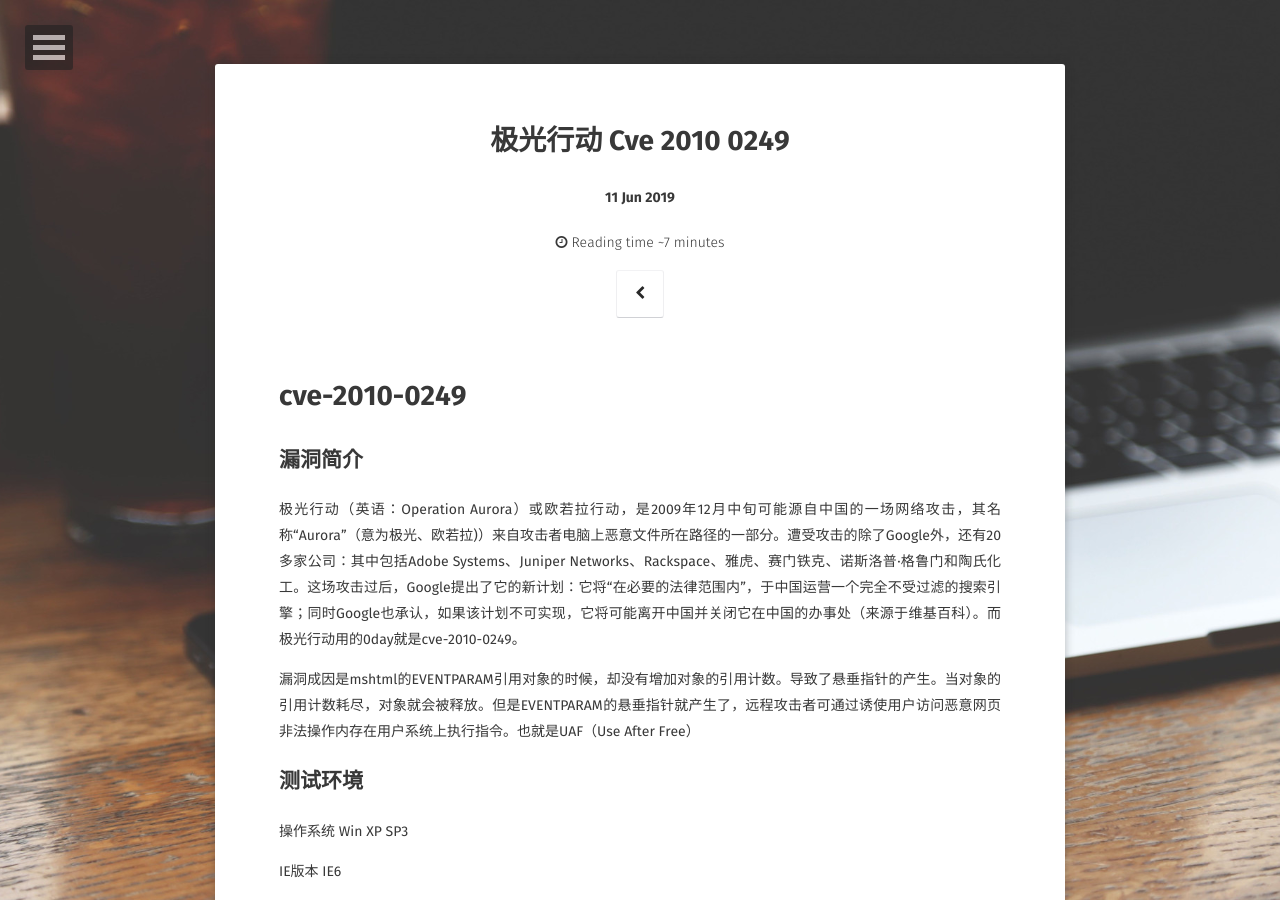
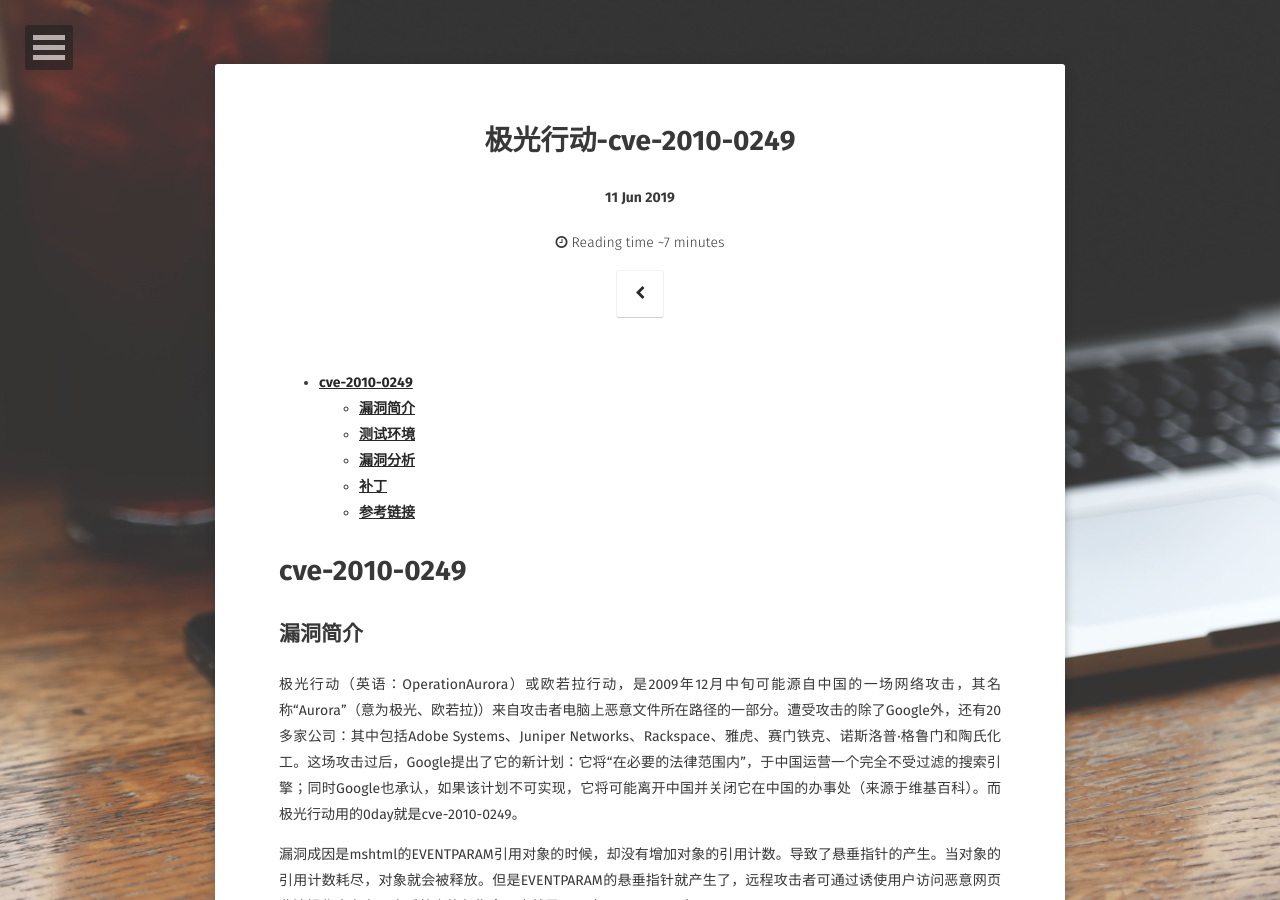
Before and after one commit to tearorca/tearorca.github.io, a Jekyll site: the page built from _posts/2019-6-11-极光行动-cve-2010-0249.md, in a window 1280 px wide and 900 px high. Built offline with Jekyll 4.4.1, drawn with Linux system fonts in a browser that asks for light colours; some web fonts are replaced; our own code applies the rules of GitHub Pages for plain Markdown files; comment, search, counter and statistics services are not loaded.

Commit message:
Update 2019-6-11-极光行动-cve-2010-0249.md

```diff
--- a/_posts/2019-6-11-极光行动-cve-2010-0249.md
+++ b/_posts/2019-6-11-极光行动-cve-2010-0249.md
@@ -1,11 +1,21 @@
+---
+layout: post
+title:  "极光行动-cve-2010-0249"
+date:   2019-6-11
+categories:
+excerpt: 极光行动-cve-2010-0249
+---
+
+* content
+{:toc}
+
+
 # **cve-2010-0249**
 
 ## **漏洞简介**
 
-极光行动（英语：Operation
-Aurora）或欧若拉行动，是2009年12月中旬可能源自中国的一场网络攻击，其名称“Aurora”（意为极光、欧若拉)）来自攻击者电脑上恶意文件所在路径的一部分。遭受攻击的除了Google外，还有20多家公司：其中包括Adobe
-Systems、Juniper
-Networks、Rackspace、雅虎、赛门铁克、诺斯洛普·格鲁门和陶氏化工。这场攻击过后，Google提出了它的新计划：它将“在必要的法律范围内”，于中国运营一个完全不受过滤的搜索引擎；同时Google也承认，如果该计划不可实现，它将可能离开中国并关闭它在中国的办事处（来源于维基百科）。而极光行动用的0day就是cve-2010-0249。
+极光行动（英语：OperationAurora）或欧若拉行动，是2009年12月中旬可能源自中国的一场网络攻击，其名称“Aurora”（意为极光、欧若拉)）来自攻击者电脑上恶意文件所在路径的一部分。遭受攻击的除了Google外，还有20多家公司：其中包括Adobe
+Systems、Juniper Networks、Rackspace、雅虎、赛门铁克、诺斯洛普·格鲁门和陶氏化工。这场攻击过后，Google提出了它的新计划：它将“在必要的法律范围内”，于中国运营一个完全不受过滤的搜索引擎；同时Google也承认，如果该计划不可实现，它将可能离开中国并关闭它在中国的办事处（来源于维基百科）。而极光行动用的0day就是cve-2010-0249。
 
 漏洞成因是mshtml的EVENTPARAM引用对象的时候，却没有增加对象的引用计数。导致了悬垂指针的产生。当对象的引用计数耗尽，对象就会被释放。但是EVENTPARAM的悬垂指针就产生了，远程攻击者可通过诱使用户访问恶意网页非法操作内存在用户系统上执行指令。也就是UAF（Use
 After Free）
```
